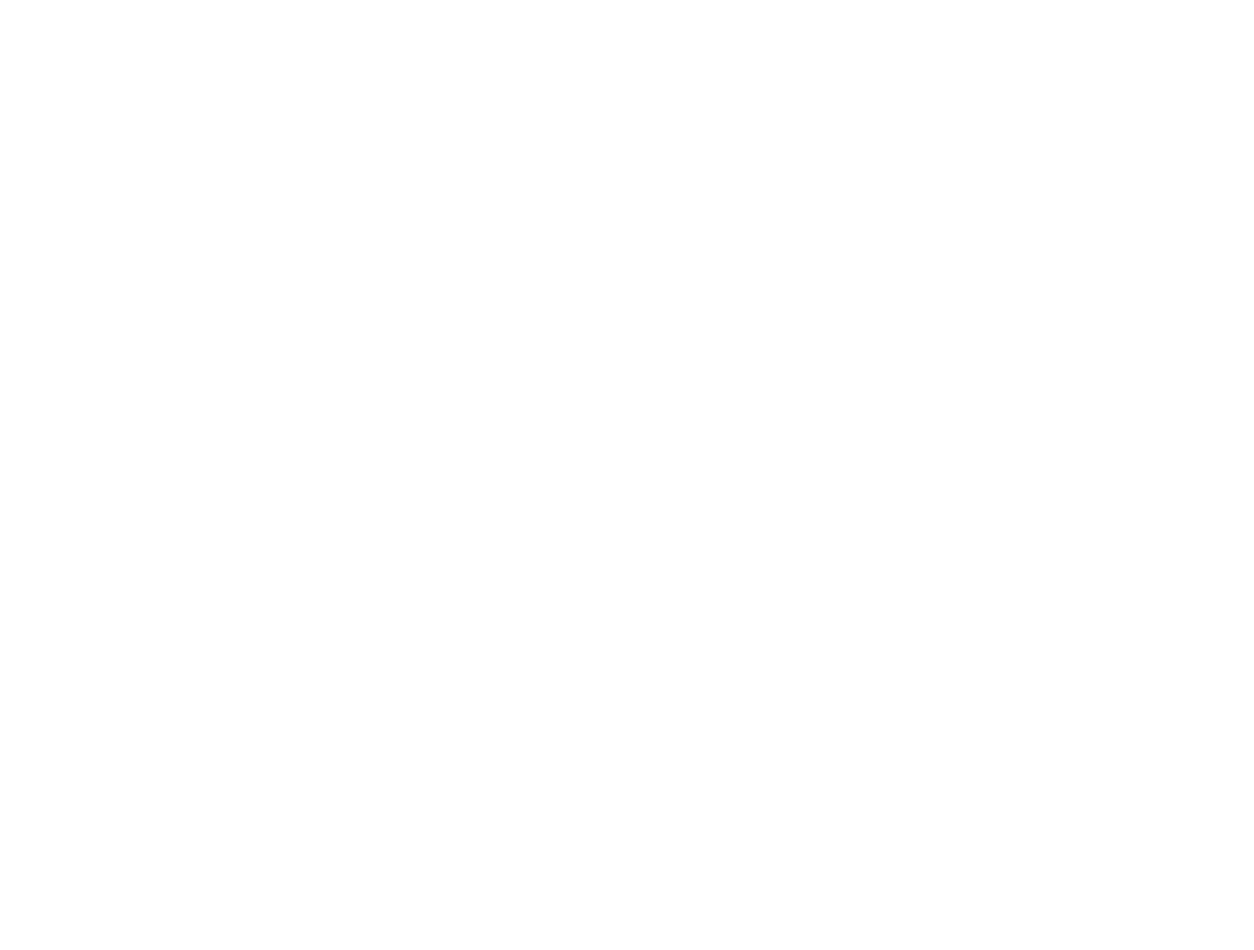
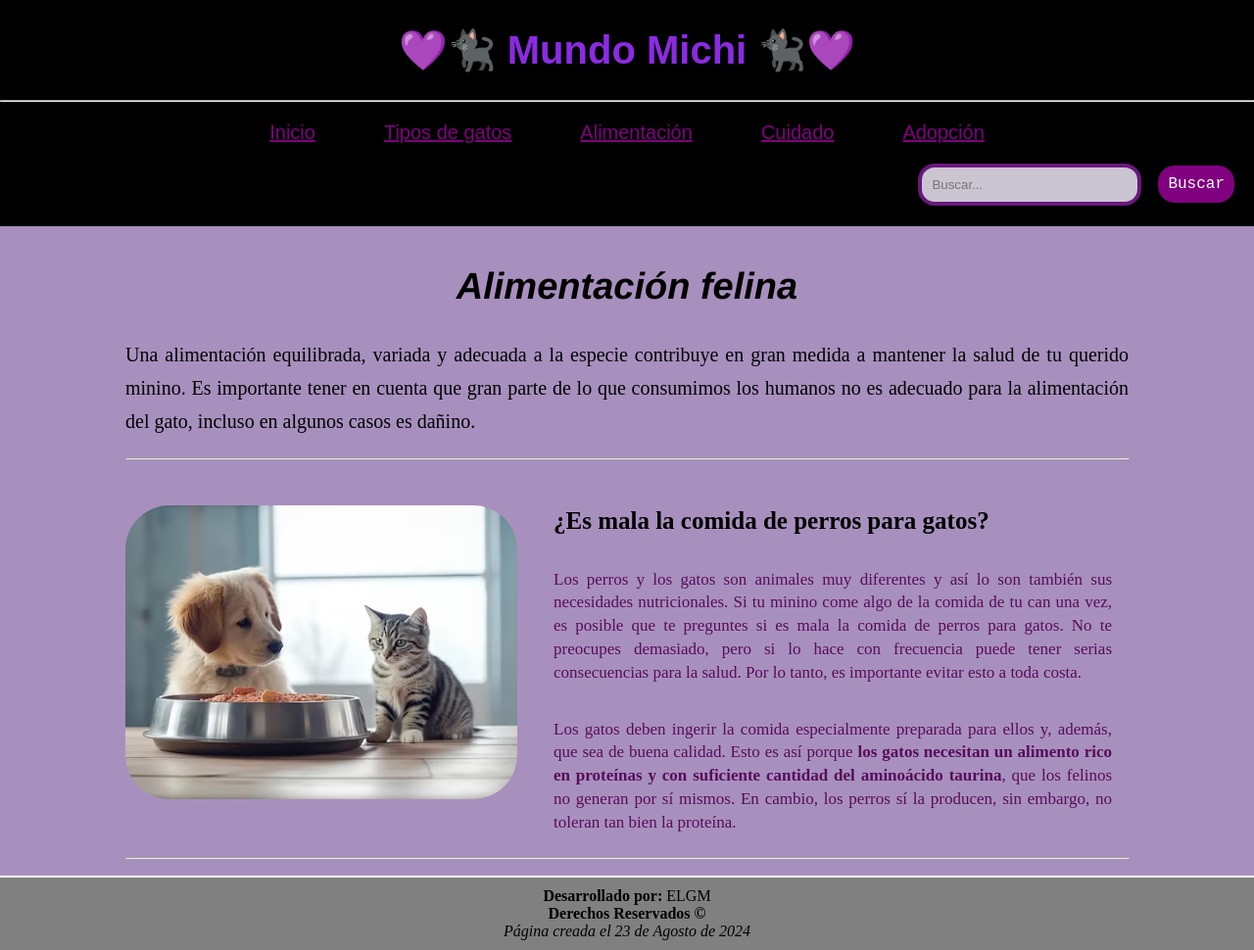
Before and after one commit to EvelynGM14/MundoMichi, a plain HTML site: page Alimentacion.html in a window 1280 px wide. Shown: the whole page at 98% size. Before the commit the page ends 800 px from the top, so only its background shows below. Drawn offline with Linux system fonts and the light colour scheme.

Commit message:
Agregué primer sección de la página 3

```diff
--- a/Alimentacion.html
+++ b/Alimentacion.html
@@ -4,13 +4,55 @@
     <meta charset="UTF-8">
     <meta name="viewport" content="width=device-width, initial-scale=1.0">
     <title>Alimentación</title>
+    <link rel="stylesheet" href="estilos.css">
 </head>
 <body>
-    <header></header>
+    <header>
+        <div>
+            <h1>💜🐈‍⬛ Mundo Michi 🐈‍⬛💜</h1>
+            <hr>
+            <nav>
+                <ul>
+                    <li><a href="index.html">Inicio</a></li>
+                    <li><a href="TiposDeGatos.html">Tipos de gatos</a></li>
+                    <li><a href="Alimentacion.html">Alimentación</a></li>
+                    <li><a href="#">Cuidado</a></li>
+                    <li><a href="#">Adopción</a></li>
+                </ul>
+            </nav>
+        </div>
+        <div class="busqueda">
+            <input type="text" class="caja-busqueda" placeholder="Buscar...">
+            <button class="boton-busqueda">Buscar</button>
+        </div>
+    </header>
 
-    <main></main>
+    <main class="ali">
+        <section class="ali2">
+            <article>
+                <h2><i>Alimentación felina</i></h2>
+                <p>Una alimentación equilibrada, variada y adecuada a la especie contribuye en gran medida a mantener la salud de tu querido minino. Es importante tener en cuenta que gran parte de lo que consumimos los humanos no es adecuado para la alimentación del gato, incluso en algunos casos es dañino.</p>
+            </article>
+            <hr>
 
-    <footer></footer>
+            <div class="img-texto-ali">
+                <img src="img/PerroyGatoComiendo.avif" alt="Comida de perro para gato?" class="img-ali">
+                <div class="img-texto-body-ali">
+                    <h3>¿Es mala la comida de perros para gatos?</h3>
+                    <p>Los perros y los gatos son animales muy diferentes y así lo son también sus necesidades nutricionales. Si tu minino come algo de la comida de tu can una vez, es posible que te preguntes si es mala la comida de perros para gatos. No te preocupes demasiado, pero si lo hace con frecuencia puede tener serias consecuencias para la salud. Por lo tanto, es importante evitar esto a toda costa.</p>
+                    <p>Los gatos deben ingerir la comida especialmente preparada para ellos y, además, que sea de buena calidad. Esto es así porque <b>los gatos necesitan un alimento rico en proteínas y con suficiente cantidad del aminoácido taurina</b>, que los felinos no generan por sí mismos. En cambio, los perros sí la producen, sin embargo, no toleran tan bien la proteína.</p>
+                </div>
+            </div>
+            <hr>
+        </section>
+    </main>
 
+    <footer>
+        <div>
+            <p><b>Desarrollado por:</b> ELGM</p>
+            <p><b>Derechos Reservados &copy;</b></p>
+        </div>
+        <p><time datetime="2024/08/23T11:52"><i>Página creada el 23 de Agosto de 2024</i></time></p>
+    </footer>
 </body>
 </html>
--- a/estilos.css
+++ b/estilos.css
@@ -6,6 +6,11 @@ body {
 }
 
 .miau {
+    width: 80%;
+    margin: 0 auto;
+}
+
+.ali {
     width: 80%;
     margin: 0 auto;
 }
@@ -228,3 +233,56 @@ footer p {
     margin-top: 0px;
     margin-bottom: 0px;
 }
+
+.ali article{
+    margin-bottom: 20px;
+}
+
+.ali h2 {
+    margin-top: 30px;
+    text-align: center;
+    font-size: 38px;
+    font-family: 'Franklin Gothic Medium';
+}
+
+.ali p {
+    text-align: justify;
+    font-size: 20px;
+    font-family:'Times New Roman';
+    line-height: 1.7;
+}
+
+.img-texto-ali {
+    display: flex;
+    gap: 20px;
+}
+
+.img-texto-body-ali {
+    max-width: 100%;
+    text-align: justify;
+}
+
+.img-texto-body-ali h3 {
+    font-size: 25px;
+    color: black;
+    padding: 17px;
+    margin-bottom: 0px;
+}
+
+.img-texto-body-ali p {
+    font-size: 17px;
+    color: rgb(88, 12, 90);
+    line-height: 1.4;
+    text-align: justify;
+    padding: 17px;
+    margin-top: 0px;
+    margin-bottom: 0px;
+}
+
+.img-ali{
+    max-width: 400px;
+    height: 300px;
+    object-fit: cover;
+    border-radius: 45px;
+    margin-top: 40px;
+}
```
Also changed, not shown: img/PerroyGatoComiendo.avif (added).
